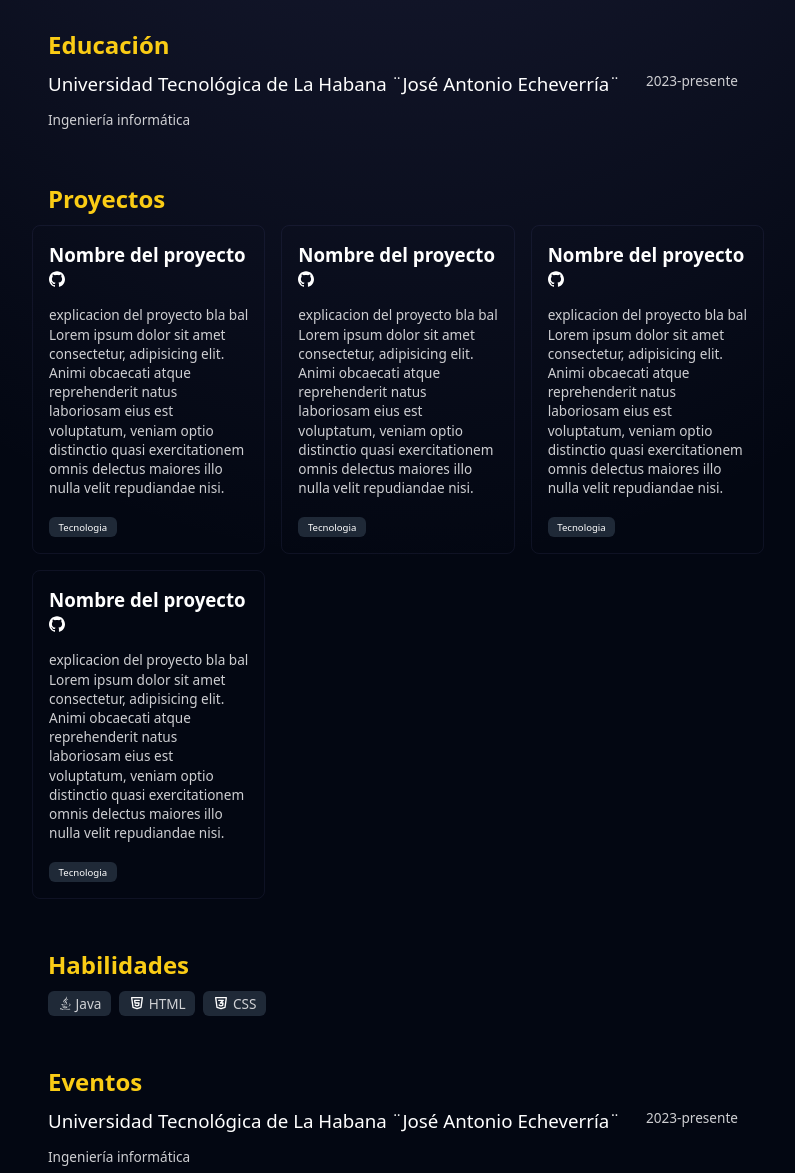
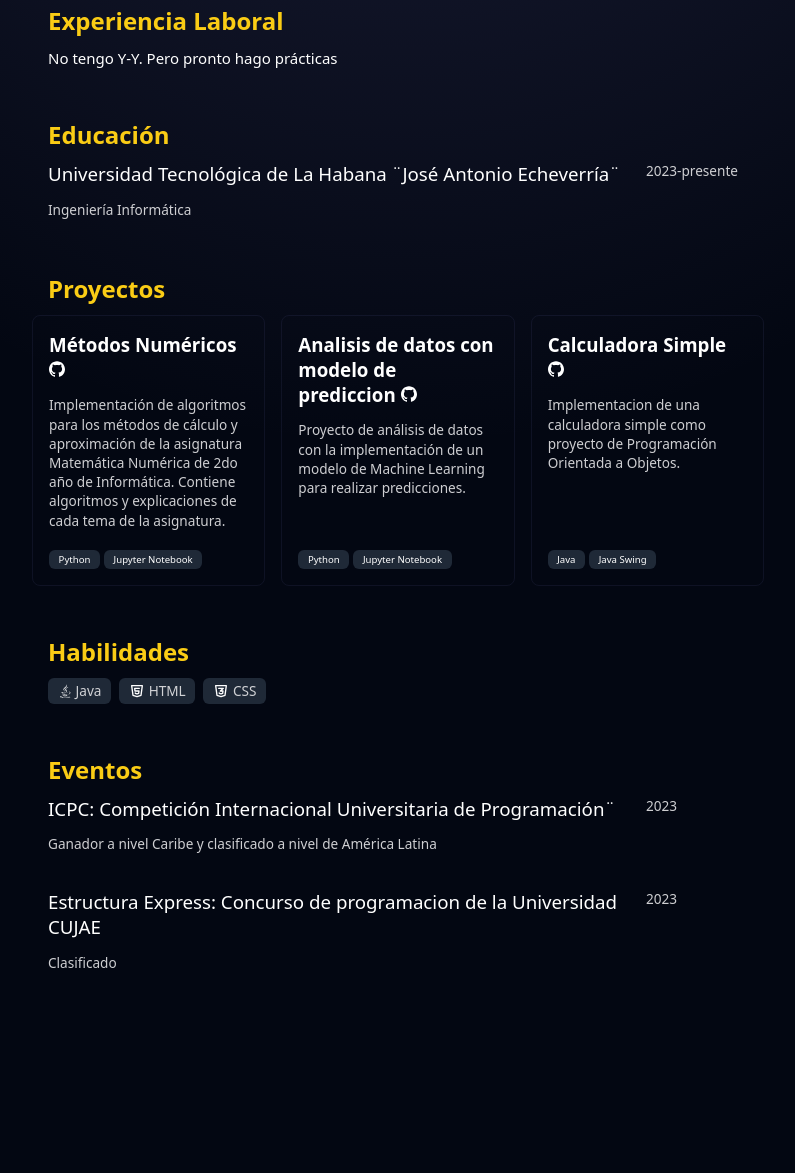
Before and after one commit to AndyMAG-dev/AndyMAG.github.io, a plain HTML site: page index.html in a window 1280 px wide. Shown: the part 509-1682 px from the top of the page, without its empty margins (242-1037 px from the left). After the commit the page ends 1597 px from the top, so only its background shows below. Drawn offline with Linux system fonts and the light colour scheme.

Commit message:
feat: Redactada mi informacion en el portafolio

```diff
--- a/index.html
+++ b/index.html
@@ -3,7 +3,7 @@
 <head>
     <meta charset="UTF-8">
     <meta name="viewport" content="width=device-width, initial-scale=1.0">
-    <title>Document</title>
+    <title>Portafolio de Andy</title>
     <link rel="stylesheet" href="styles/style.css">
 </head>
 <body>
@@ -12,7 +12,7 @@
             <div class="contenedor">
                 <div class="info__presentacion">
                     <h1>Andy Martínez-Aparicio González</h1>
-                    <p class="p_ocupacion">Estudiante de Ingenieria informatica</p>
+                    <p class="p_ocupacion">Estudiante de Ingeniería Informática</p>
                     <span>
                         <svg xmlns="http://www.w3.org/2000/svg" width="12" height="12" viewBox="0 0 24 24" fill="none" stroke="currentColor" stroke-width="2" stroke-linecap="round" stroke-linejoin="round">
                             <circle cx="12" cy="12" r="10"></circle> <path d="M12 2a14.5 14.5 0 0 0 0 20 14.5 14.5 0 0 0 0-20"></path><path d="M2 12h20"></path>
@@ -51,7 +51,7 @@
                     </footer>
                 </div>
                 <figure>
-                    <img src="images/ProfilePhoto.jpg" alt="Foto de Andy Martínez-Aparicio González">
+                    <img src="images/Photo.jpg" alt="Foto de Andy Martínez-Aparicio González">
                 </figure>
             </div>
 
@@ -59,14 +59,14 @@
 
         <section>
             <h2>Sobre Mi</h2>
-            <p class="paragraph">Lorem ipsum dolor sit, amet consectetur adipisicing elit. Harum et aperiam cumque ut, alias deserunt soluta corrupti culpa ipsum quisquam tenetur excepturi dolor nulla nam. Commodi, deleniti saepe? Minima, cum.
-            lorem1000
+            <p class="paragraph">
+                Soy estudiante de Ingeniería Informática. Mi interés principal se centra en el desarrollo de software y tecnologías web, particularmente en el ámbito de la programación full stack. Me caracterizo por mi dedicación al aprendizaje continuo y mi compromiso con la innovación tecnológica. Reconozco que mi experiencia profesional es limitada, pero estoy decidido a aprovechar cada oportunidad para expandir mis habilidades y conocimientos. Mi objetivo es convertirme en un profesional capacitado y versátil en el campo de la informática, capaz de adaptarme a los cambios rápidos del sector tecnológico y contribuir al progreso de la industria.
             </p>
         </section>
 
         <section>
             <h2>Experiencia Laboral</h2>
-            <p class="paragraph">No tengo Y-Y</p>
+            <p class="paragraph">No tengo Y-Y. Pero pronto hago prácticas</p>
         </section>
 
         <section>
@@ -83,7 +83,7 @@
                        </header>
                        <footer>
                             <p class="p__estudio">
-                                Ingeniería informática
+                                Ingeniería Informática
                             </p>
                        </footer>
                     </article>
@@ -96,12 +96,11 @@
             <h2>Proyectos</h2>
             <ul class="ul-proyectos">
                 <li>
-                    <article class="article_proyectos
-                    ">
+                    <article class="article_proyectos">
                         <header class="header_proyectos">
                             <h3 class="h3_proyectos">
-                                <a href="" title="Ver el proyecto: ">
-                                    Nombre del proyecto
+                                <a href="https://github.com/AndyMAG-dev/Metodos_Numericos" title="Ver el proyecto: " target="_blank">
+                                    Métodos Numéricos
                                     <svg width="16" height="16" viewBox="0 0 24 24" xmlns="http://www.w3.org/2000/svg">
                                         <title>GitHub</title>
                                         <path fill="currentColor" d="M12 .297c-6.63 0-12 5.373-12 12 0 5.303 3.438 9.8 8.205 11.385.6.113.82-.258.82-.577 0-.285-.01-1.04-.015-2.04-3.338.724-4.042-1.61-4.042-1.61C4.422 18.07 3.633 17.7 3.633 17.7c-1.087-.744.084-.729.084-.729 1.205.084 1.838 1.236 1.838 1.236 1.07 1.835 2.809 1.305 3.495.998.108-.776.417-1.305.76-1.605-2.665-.3-5.466-1.332-5.466-5.93 0-1.31.465-2.38 1.235-3.22-.135-.303-.54-1.523.105-3.176 0 0 1.005-.322 3.3 1.23.96-.267 1.98-.399 3-.405 1.02.006 2.04.138 3 .405 2.28-1.552 3.285-1.23 3.285-1.23.645 1.653.24 2.873.12 3.176.765.84 1.23 1.91 1.23 3.22 0 4.61-2.805 5.625-5.475 5.92.42.36.81 1.096.81 2.22 0 1.606-.015 2.896-.015 3.286 0 .315.21.69.825.57C20.565 22.092 24 17.592 24 12.297c0-6.627-5.373-12-12-12"></path>
@@ -109,22 +108,22 @@
                                 </a>
                             </h3>
                             <p class="descripcion__proyecto">
-                                explicacion del proyecto bla bal Lorem ipsum dolor sit amet consectetur, adipisicing elit. Animi obcaecati atque reprehenderit natus laboriosam eius est voluptatum, veniam optio distinctio quasi exercitationem omnis delectus maiores illo nulla velit repudiandae nisi.
+                                Implementación de algoritmos para los métodos de cálculo y aproximación de la asignatura Matemática Numérica de 2do año de Informática. Contiene algoritmos y explicaciones de cada tema de la asignatura.
                             </p>
                         </header>
                         <footer class="footer_tecnologias">
-                            <span>Tecnologia</span>
+                            <span>Python</span>
+                            <span> Jupyter Notebook</span>
                         </footer>
                     </article>
                 </li>
 
                 <li>
-                    <article class="article_proyectos
-                    ">
+                    <article class="article_proyectos">
                         <header class="header_proyectos">
                             <h3 class="h3_proyectos">
-                                <a href="" title="Ver el proyecto: ">
-                                    Nombre del proyecto
+                                <a href="https://github.com/AndyMAG-dev/Proyecto-Optativa-Python" title="Ver el proyecto: " target="_blank">
+                                    Analisis de datos con modelo de prediccion
                                     <svg width="16" height="16" viewBox="0 0 24 24" xmlns="http://www.w3.org/2000/svg">
                                         <title>GitHub</title>
                                         <path fill="currentColor" d="M12 .297c-6.63 0-12 5.373-12 12 0 5.303 3.438 9.8 8.205 11.385.6.113.82-.258.82-.577 0-.285-.01-1.04-.015-2.04-3.338.724-4.042-1.61-4.042-1.61C4.422 18.07 3.633 17.7 3.633 17.7c-1.087-.744.084-.729.084-.729 1.205.084 1.838 1.236 1.838 1.236 1.07 1.835 2.809 1.305 3.495.998.108-.776.417-1.305.76-1.605-2.665-.3-5.466-1.332-5.466-5.93 0-1.31.465-2.38 1.235-3.22-.135-.303-.54-1.523.105-3.176 0 0 1.005-.322 3.3 1.23.96-.267 1.98-.399 3-.405 1.02.006 2.04.138 3 .405 2.28-1.552 3.285-1.23 3.285-1.23.645 1.653.24 2.873.12 3.176.765.84 1.23 1.91 1.23 3.22 0 4.61-2.805 5.625-5.475 5.92.42.36.81 1.096.81 2.22 0 1.606-.015 2.896-.015 3.286 0 .315.21.69.825.57C20.565 22.092 24 17.592 24 12.297c0-6.627-5.373-12-12-12"></path>
@@ -132,22 +131,22 @@
                                 </a>
                             </h3>
                             <p class="descripcion__proyecto">
-                                explicacion del proyecto bla bal Lorem ipsum dolor sit amet consectetur, adipisicing elit. Animi obcaecati atque reprehenderit natus laboriosam eius est voluptatum, veniam optio distinctio quasi exercitationem omnis delectus maiores illo nulla velit repudiandae nisi.
+                                Proyecto de análisis de datos con la implementación de un modelo de Machine Learning para realizar predicciones.
                             </p>
                         </header>
                         <footer class="footer_tecnologias">
-                            <span>Tecnologia</span>
+                            <span>Python</span>
+                            <span> Jupyter Notebook</span>
                         </footer>
                     </article>
                 </li>
 
                 <li>
-                    <article class="article_proyectos
-                    ">
+                    <article class="article_proyectos">
                         <header class="header_proyectos">
                             <h3 class="h3_proyectos">
-                                <a href="" title="Ver el proyecto: ">
-                                    Nombre del proyecto
+                                <a href="https://github.com/AndyMAG-dev/CalculadoraTarea" title="Ver el proyecto: " target="_blank">
+                                    Calculadora Simple
                                     <svg width="16" height="16" viewBox="0 0 24 24" xmlns="http://www.w3.org/2000/svg">
                                         <title>GitHub</title>
                                         <path fill="currentColor" d="M12 .297c-6.63 0-12 5.373-12 12 0 5.303 3.438 9.8 8.205 11.385.6.113.82-.258.82-.577 0-.285-.01-1.04-.015-2.04-3.338.724-4.042-1.61-4.042-1.61C4.422 18.07 3.633 17.7 3.633 17.7c-1.087-.744.084-.729.084-.729 1.205.084 1.838 1.236 1.838 1.236 1.07 1.835 2.809 1.305 3.495.998.108-.776.417-1.305.76-1.605-2.665-.3-5.466-1.332-5.466-5.93 0-1.31.465-2.38 1.235-3.22-.135-.303-.54-1.523.105-3.176 0 0 1.005-.322 3.3 1.23.96-.267 1.98-.399 3-.405 1.02.006 2.04.138 3 .405 2.28-1.552 3.285-1.23 3.285-1.23.645 1.653.24 2.873.12 3.176.765.84 1.23 1.91 1.23 3.22 0 4.61-2.805 5.625-5.475 5.92.42.36.81 1.096.81 2.22 0 1.606-.015 2.896-.015 3.286 0 .315.21.69.825.57C20.565 22.092 24 17.592 24 12.297c0-6.627-5.373-12-12-12"></path>
@@ -155,37 +154,16 @@
                                 </a>
                             </h3>
                             <p class="descripcion__proyecto">
-                                explicacion del proyecto bla bal Lorem ipsum dolor sit amet consectetur, adipisicing elit. Animi obcaecati atque reprehenderit natus laboriosam eius est voluptatum, veniam optio distinctio quasi exercitationem omnis delectus maiores illo nulla velit repudiandae nisi.
+                                Implementacion de una calculadora simple como proyecto de Programación Orientada a Objetos.
                             </p>
                         </header>
                         <footer class="footer_tecnologias">
-                            <span>Tecnologia</span>
+                            <span>Java</span>
+                            <span> Java Swing</span>
                         </footer>
                     </article>
                 </li>
 
-                <li>
-                    <article class="article_proyectos
-                    ">
-                        <header class="header_proyectos">
-                            <h3 class="h3_proyectos">
-                                <a href="" title="Ver el proyecto: ">
-                                    Nombre del proyecto
-                                    <svg width="16" height="16" viewBox="0 0 24 24" xmlns="http://www.w3.org/2000/svg">
-                                        <title>GitHub</title>
-                                        <path fill="currentColor" d="M12 .297c-6.63 0-12 5.373-12 12 0 5.303 3.438 9.8 8.205 11.385.6.113.82-.258.82-.577 0-.285-.01-1.04-.015-2.04-3.338.724-4.042-1.61-4.042-1.61C4.422 18.07 3.633 17.7 3.633 17.7c-1.087-.744.084-.729.084-.729 1.205.084 1.838 1.236 1.838 1.236 1.07 1.835 2.809 1.305 3.495.998.108-.776.417-1.305.76-1.605-2.665-.3-5.466-1.332-5.466-5.93 0-1.31.465-2.38 1.235-3.22-.135-.303-.54-1.523.105-3.176 0 0 1.005-.322 3.3 1.23.96-.267 1.98-.399 3-.405 1.02.006 2.04.138 3 .405 2.28-1.552 3.285-1.23 3.285-1.23.645 1.653.24 2.873.12 3.176.765.84 1.23 1.91 1.23 3.22 0 4.61-2.805 5.625-5.475 5.92.42.36.81 1.096.81 2.22 0 1.606-.015 2.896-.015 3.286 0 .315.21.69.825.57C20.565 22.092 24 17.592 24 12.297c0-6.627-5.373-12-12-12"></path>
-                                    </svg>
-                                </a>
-                            </h3>
-                            <p class="descripcion__proyecto">
-                                explicacion del proyecto bla bal Lorem ipsum dolor sit amet consectetur, adipisicing elit. Animi obcaecati atque reprehenderit natus laboriosam eius est voluptatum, veniam optio distinctio quasi exercitationem omnis delectus maiores illo nulla velit repudiandae nisi.
-                            </p>
-                        </header>
-                        <footer class="footer_tecnologias">
-                            <span>Tecnologia</span>
-                        </footer>
-                    </article>
-                </li>
             </ul>
         </section>
 
@@ -225,14 +203,32 @@
                     <article>
                         <header class="header_lugares">
                             <div>
-                                <h3 class="article_lugares">Universidad Tecnológica de La Habana ¨José Antonio Echeverría¨</h3>
+                                <h3 class="article_lugares">ICPC: Competición Internacional Universitaria de Programación¨</h3>
                             </div>
 
-                           <time>2023-presente</time>
+                           <time>2023</time>
                        </header>
                        <footer>
                             <p class="p__estudio">
-                                Ingeniería informática
+                                Ganador a nivel Caribe y clasificado a nivel de América Latina
+                            </p>
+                       </footer>
+                    </article>
+
+                </li>
+
+                <li>
+                    <article>
+                        <header class="header_lugares">
+                            <div>
+                                <h3 class="article_lugares">Estructura Express: Concurso de programacion de la Universidad CUJAE</h3>
+                            </div>
+
+                           <time>2023</time>
+                       </header>
+                       <footer>
+                            <p class="p__estudio">
+                                Clasificado
                             </p>
                        </footer>
                     </article>
```
